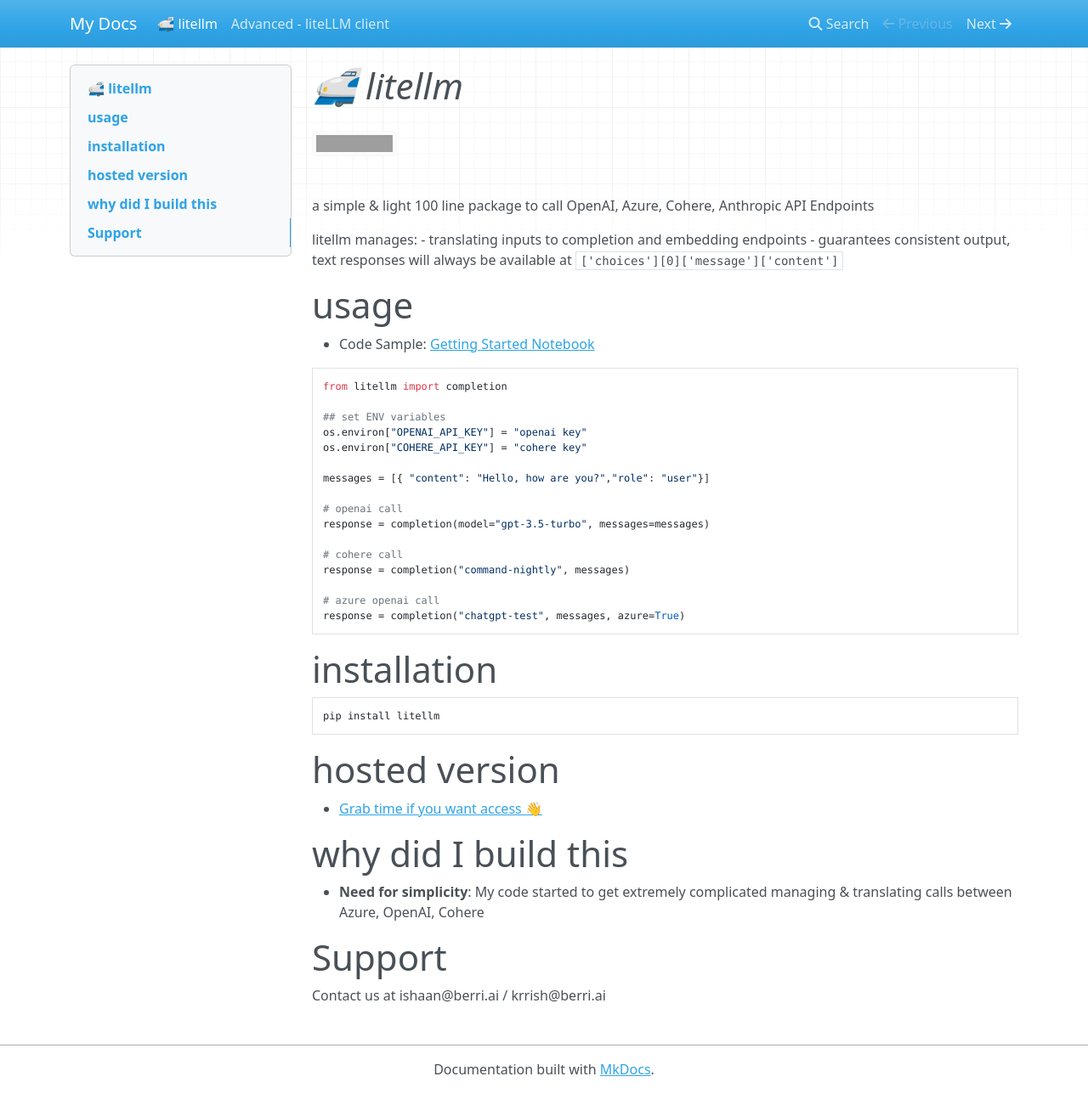
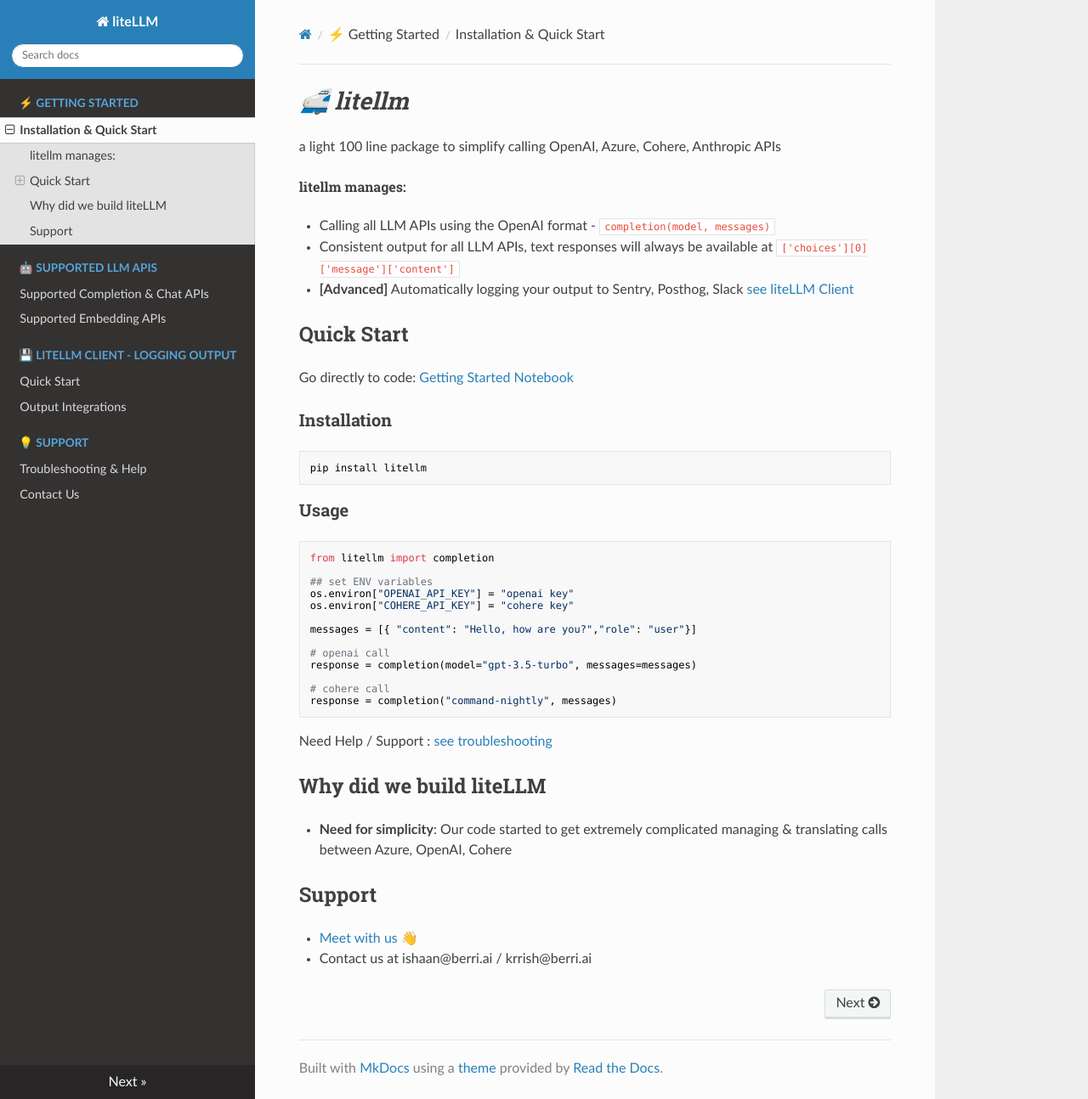
Before and after one commit to ishaan-jaff/testliteDocs, an MkDocs documentation site: the page built from docs/index.md, in a window 1280 px wide and 1294 px high. Shown: the whole window at 85% size. Built offline with MkDocs 1.6.1, drawn with Linux system fonts in a browser that asks for light colours; nearby versions of some CDN libraries; grey boxes are pictures that could not be loaded.

Commit message:
add litellm stuff to git

````diff
--- a/docs/index.md
+++ b/docs/index.md
@@ -1,13 +1,19 @@
 # *🚅 litellm*
-[![](https://dcbadge.vercel.app/api/server/wuPM9dRgDw)](https://discord.gg/wuPM9dRgDw)
+a light 100 line package to simplify calling OpenAI, Azure, Cohere, Anthropic APIs
 
-a simple & light 100 line package to call OpenAI, Azure, Cohere, Anthropic API Endpoints
+###### litellm manages:
+* Calling all LLM APIs using the OpenAI format - `completion(model, messages)`
+* Consistent output for all LLM APIs, text responses will always be available at `['choices'][0]['message']['content']`
+* **[Advanced]** Automatically logging your output to Sentry, Posthog, Slack [see liteLLM Client](/docs/advanced.md)
 
-litellm manages:
-- translating inputs to completion and embedding endpoints
-- guarantees consistent output, text responses will always be available at `['choices'][0]['message']['content']`
-# usage
-* Code Sample: [Getting Started Notebook](https://colab.research.google.com/drive/1gR3pY-JzDZahzpVdbGBtrNGDBmzUNJaJ?usp=sharing)
+## Quick Start
+Go directly to code: [Getting Started Notebook](https://colab.research.google.com/drive/1gR3pY-JzDZahzpVdbGBtrNGDBmzUNJaJ?usp=sharing)
+### Installation
+```
+pip install litellm
+```
+
+### Usage
 ```python
 from litellm import completion
 
@@ -22,21 +28,12 @@ response = completion(model="gpt-3.5-turbo", messages=messages)
 
 # cohere call
 response = completion("command-nightly", messages)
+```
+Need Help / Support : [see troubleshooting](/docs/troubleshoot.md)
 
-# azure openai call
-response = completion("chatgpt-test", messages, azure=True)
-```
+## Why did we build liteLLM
+- **Need for simplicity**: Our code started to get extremely complicated managing & translating calls between Azure, OpenAI, Cohere
 
-# installation
-```
-pip install litellm
-```
-
-# hosted version
-- [Grab time if you want access 👋](https://calendly.com/d/4mp-gd3-k5k/berriai-1-1-onboarding-litellm-hosted-version)
-
-# why did I build this
-- **Need for simplicity**: My code started to get extremely complicated managing & translating calls between Azure, OpenAI, Cohere
-
-# Support
-Contact us at ishaan@berri.ai / krrish@berri.ai
+## Support
+* [Meet with us 👋](https://calendly.com/d/4mp-gd3-k5k/berriai-1-1-onboarding-litellm-hosted-version)
+* Contact us at ishaan@berri.ai / krrish@berri.ai
--- a/mkdocs.yml
+++ b/mkdocs.yml
@@ -1 +1,15 @@
-site_name: My Docs
+site_name: liteLLM
+nav:
+  - ⚡ Getting Started:
+    - Installation & Quick Start: index.md
+  - 🤖 Supported LLM APIs:
+    - Supported Completion & Chat APIs: supported.md
+    - Supported Embedding APIs: supported_embedding.md
+  - 💾 liteLLM Client - Logging Output:
+    - Quick Start: advanced.md
+    - Output Integrations: client_integrations.md
+  - 💡 Support:
+    - Troubleshooting & Help: troubleshoot.md
+    - Contact Us: contact.md
+
+theme: readthedocs
````
Also changed, not shown: docs/advanced.md (+1 -13 lines), docs/client_integrations.md (added, +7 -0 lines), docs/contact.md (added, +6 -0 lines), docs/supported.md (added, +41 -0 lines), docs/supported_embedding.md (added, +5 -0 lines), docs/troubleshoot.md (added, +8 -0 lines).
